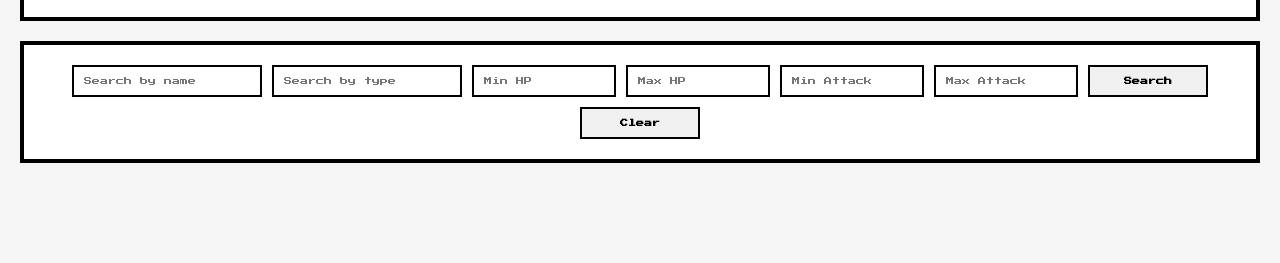
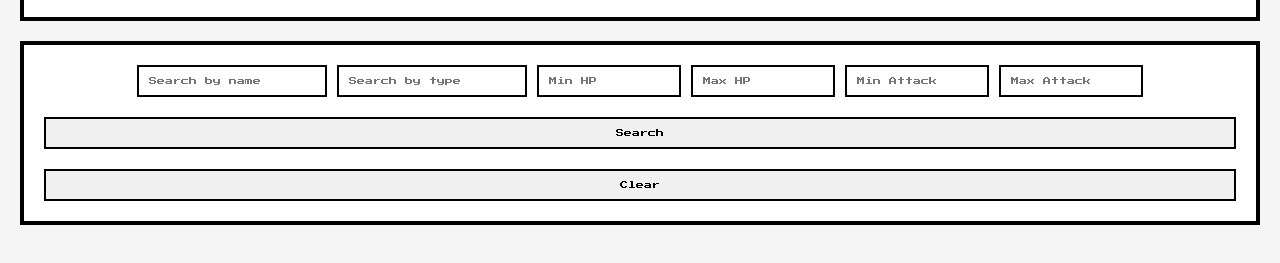
Before and after one commit to EDT457/pokemon-project, a website: page frontend/index.html in a window 1280 px wide. Shown: the part 81-344 px from the top of the page. Drawn offline with Linux system fonts and the light colour scheme; no server answers.

Commit message:
search tweaks

```diff
--- a/frontend/style.css
+++ b/frontend/style.css
@@ -34,14 +34,19 @@ h1 {
   min-width: 120px;
   padding: 10px;
   border: 2px solid black;
-  font-size: 0.5em;  /* Make this smaller */
+  font-size: 0.5em;
   font-family: 'Press Start 2P', cursive;
 }
 
 #search-container button {
+  padding: 10px;
+  border: 2px solid black;
+  font-family: 'Press Start 2P', cursive;
+  font-size: 0.5em;
   cursor: pointer;
   background-color: #f0f0f0;
-  font-weight: bold;
+  flex-basis: 100%;
+  margin-top: 10px;
 }
 
 #search-container button:hover {
```
